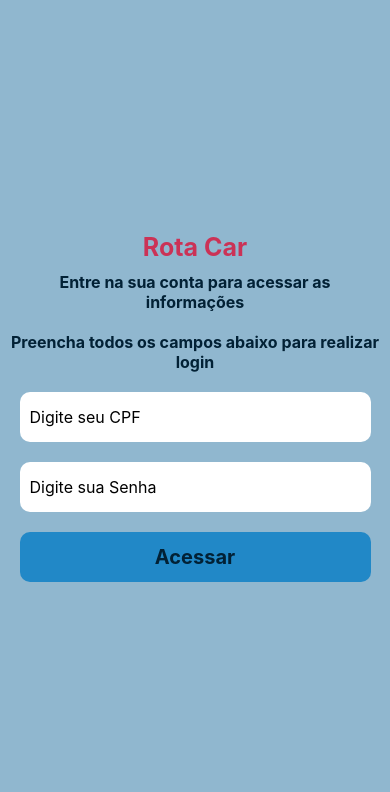
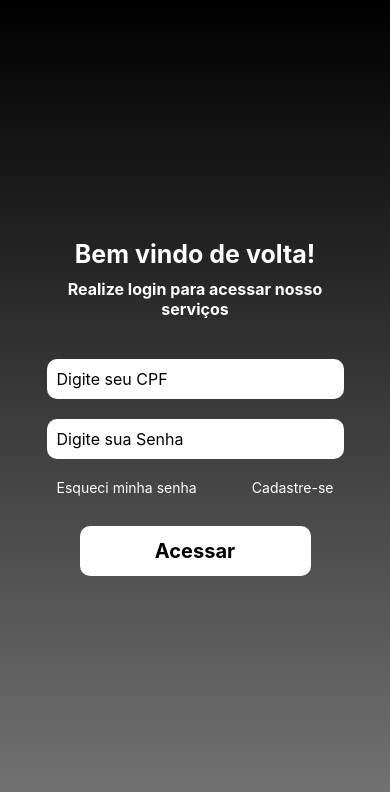
Before and after one commit to Luizeduard05/tcc-senai, a React Native app in the folder mobile/mecanica/: screen /Login in a window 390 px wide. Shown: the top 792 px of the page. Built offline with nearby package versions, Linux system fonts and the light colour scheme.

Commit message:
Atualização

```diff
--- a/mobile/mecanica/src/pages/agendamentos/index.js
+++ b/mobile/mecanica/src/pages/agendamentos/index.js
@@ -1,9 +1,20 @@
-import { View, Text } from "react-native";
+import { LinearGradient } from "expo-linear-gradient"
+import { StyleSheet,Platform, StatusBar } from "react-native"
+
 
 export default function Agendamentos() {
     return(
-        <View>
-            <Text>Agendamentoss</Text>
-        </View>
+        <LinearGradient colors={
+            ['#000000', 'rgba(0, 0, 0, 0.5)']}
+            style={styles.androidSafeArea}>
+
+        </LinearGradient>
     )
 }
+const styles = StyleSheet.create({
+    androidSafeArea: {
+        flex: 1,
+        justifyContent: "center",
+        paddingTop: Platform.OS === "android" ? StatusBar.currentHeight : 0,
+    }
+})
--- /dev/null
+++ b/mobile/mecanica/src/pages/cadastroUser/index.js
@@ -0,0 +1,133 @@
+import { useNavigation } from "@react-navigation/native";
+import { LinearGradient } from "expo-linear-gradient";
+import { View, Text, StyleSheet, StatusBar, Platform, TextInput, TouchableOpacity } from "react-native";
+
+export default function CadastroUser() {
+    const navigation = useNavigation();
+
+    const navegaLogin = () => {
+        navigation.navigate("Login")
+    }
+
+    return (
+        <LinearGradient colors={
+            ['#000000', 'rgba(0, 0, 0, 0.5)']}
+            style={styles.androidSafeArea}>
+            <View style={styles.container}>
+                <Text style={styles.title} > Seja bem vindo!</Text>
+                <Text style={styles.textStart} >Preencha os campos abaixo para realizar seu cadastro.</Text>
+
+                <TextInput
+                    style={styles.inputs}
+                    placeholder="Digite seu nome"
+                ></TextInput>
+                <TextInput
+                    style={styles.inputs}
+                    placeholder="Digite seu telefone"
+                ></TextInput>
+                <TextInput
+                    style={styles.inputs}
+                    placeholder="Digite seu email"
+                ></TextInput>
+                <TextInput
+                    style={styles.inputs}
+                    keyboardType="numeric"
+                    placeholder="Digite seu CPF"
+                    maxLength={11}
+                ></TextInput>
+
+                <TextInput
+                    style={styles.inputs}
+                    maxLength={11}
+                    secureTextEntry
+                    placeholder="Digite sua Senha"
+                ></TextInput>
+
+                <View style={styles.alinha}>
+
+                    <Text style={styles.text}>Possuí login?</Text>
+                    <TouchableOpacity >
+                        <Text style={styles.text} onPress={navegaLogin}>Ir para login</Text>
+                    </TouchableOpacity>
+                </View>
+                <TouchableOpacity style={styles.btnCadastrar} onPress={navegaLogin}  >
+                    <Text style={styles.textBtn} >Cadastrar-se</Text>
+                </TouchableOpacity>
+            </View>
+        </LinearGradient>
+
+    )
+}
+const styles = StyleSheet.create({
+    androidSafeArea: {
+        flex: 1,
+        justifyContent: "center",
+        paddingTop: Platform.OS === "android" ? StatusBar.currentHeight : 0,
+    },
+    container: {
+        flex: 0,
+        justifyContent: "center",
+        alignItems: "center",
+        backgroundColor: "#383838",
+        height: "80%",
+        margin: 30,
+        borderRadius: 10,
+        elevation: 7,
+        shadowColor: '#ffffff',
+        shadowOffset: {
+            width: 0,
+            height: 2,
+        },
+        shadowOpacity: 0.3,
+        shadowRadius: 6,
+    },
+    title: {
+        textAlign: "center",
+        fontWeight: "bold",
+        fontSize: 25,
+        color: "#fff",
+    },
+    textStart: {
+        textAlign: "center",
+        color: "#FFF",
+        fontSize: 16,
+        fontWeight: 'bold',
+        margin: 10,
+        marginBottom: 30
+    },
+    text: {
+        textAlign: "center",
+        color: "#FFF",
+        margin: 10,
+    },
+    inputs: {
+        width: "90%",
+        height: 50,
+        backgroundColor: "#fff",
+        padding: 10,
+        fontSize: 16,
+        borderRadius: 10,
+        margin: 10
+    },
+    btnCadastrar: {
+        width: "70%",
+        height: 50,
+        backgroundColor: "#FFF",
+        justifyContent: "center",
+        marginBottom: 30,
+        alignItems: "center",
+        borderRadius: 10,
+        marginTop: 20
+    },
+    textBtn: {
+        fontSize: 20,
+        color: "#000000",
+        fontWeight: "bold",
+    },
+    alinha: {
+        width: "90%",
+        flexDirection: "row",
+        justifyContent: "space-between"
+    }
+
+});
--- a/mobile/mecanica/src/pages/historico/index.js
+++ b/mobile/mecanica/src/pages/historico/index.js
@@ -1,9 +1,19 @@
-import { View, Text } from "react-native";
+import { LinearGradient } from "expo-linear-gradient"
+import { StyleSheet,Platform, StatusBar } from "react-native"
 
 export default function Historico() {
     return(
-        <View>
-            <Text>Historicoo</Text>
-        </View>
+        <LinearGradient colors={
+            ['#000000', 'rgba(0, 0, 0, 0.5)']}
+            style={styles.androidSafeArea}>
+
+        </LinearGradient>
     )
 }
+const styles = StyleSheet.create({
+    androidSafeArea: {
+        flex: 1,
+        justifyContent: "center",
+        paddingTop: Platform.OS === "android" ? StatusBar.currentHeight : 0,
+    }
+})
--- a/mobile/mecanica/src/pages/intranet/index.js
+++ b/mobile/mecanica/src/pages/intranet/index.js
@@ -12,10 +12,11 @@ export default function Intranet() {
     const navegaLogin = () => {
         navigation.navigate('Login')
     }
+    const navegaCadastroUser = () => {
+        navigation.navigate("CadastroUser")
+    }
 
-    const navegaHome = () => {
-        navigation.navigate("Drawer")
-    }
+
 
     return (
         <LinearGradient
@@ -27,11 +28,11 @@ export default function Intranet() {
 
                 {/* Botões */}
                 <View style={styles.alinhaLateral}>
-                    <Pressable style={styles.button}>
+                    <Pressable style={styles.button} onPress={navegaCadastroUser}>
                         <Text style={styles.textButton}>Cadastrar</Text>
                     </Pressable>
 
-                    <Pressable style={styles.button} onPress={navegaHome}>
+                    <Pressable style={styles.button} onPress={navegaLogin}>
                         <Text style={styles.textButton}>Login</Text>
                     </Pressable>
                 </View>
--- a/mobile/mecanica/src/pages/login/index.js
+++ b/mobile/mecanica/src/pages/login/index.js
@@ -1,63 +1,98 @@
+import { useNavigation } from "@react-navigation/native";
+import { LinearGradient } from "expo-linear-gradient";
 import { Text, View, Platform, StyleSheet, StatusBar, Pressable, Image, TouchableOpacity, TextInput } from "react-native"
 import { SafeAreaView } from "react-native-safe-area-context";
+import CadastroUser from "../cadastroUser";
 
 export default function Login() {
+    const navigation = useNavigation()
+
+    const navegaHome = () => {
+        navigation.navigate("Drawer")
+    }
+
+    const navegaCadastroUser = () => {
+        navigation.navigate("CadastroUser")
+    }
     return (
-        <SafeAreaView style={styles.androidSafeArea}>
+        <LinearGradient
+            colors={['#000000', 'rgba(0, 0, 0, 0.5)']}
+            style={styles.androidSafeArea} >
 
             <View style={styles.container}>
+                <Text style={styles.title} >Bem vindo de volta!</Text>
+                <Text style={styles.textStart} >Realize login para acessar nosso serviços</Text>
 
-                <Text style={styles.titles}>Rota Car</Text>
-
-                <Text style={styles.title}>Entre na sua conta para acessar as informações</Text>
-                <Text style={styles.title}>Preencha todos os campos abaixo para realizar login</Text>
 
                 <TextInput
+                    style={styles.inputs}
                     keyboardType="numeric"
                     placeholder="Digite seu CPF"
                     maxLength={11}
-                    style={styles.inputs}
                 ></TextInput>
                 <TextInput
+                    style={styles.inputs}
                     maxLength={11}
                     secureTextEntry
                     placeholder="Digite sua Senha"
-                    style={styles.inputs}
                 ></TextInput>
 
-                <TouchableOpacity style={styles.btnAcessar}>
+                <View style={styles.alinha}>
+
+                    <Text style={styles.text}>Esqueci minha senha</Text>
+                    <TouchableOpacity onPress={navegaCadastroUser}>
+                    <Text style={styles.text}  >Cadastre-se</Text>
+                    </TouchableOpacity>
+                </View>
+                <TouchableOpacity style={styles.btnAcessar} onPress={navegaHome}>
                     <Text style={styles.textBtn}>Acessar</Text>
                 </TouchableOpacity>
+            </View>
 
-            </View>
-        </SafeAreaView>
+        </LinearGradient>
     )
 }
 const styles = StyleSheet.create({
     androidSafeArea: {
         flex: 1,
+        justifyContent: "center",
         paddingTop: Platform.OS === "android" ? StatusBar.currentHeight : 0,
-        // backgroundColor: "black"
     },
     container: {
-        flex: 1,
-        backgroundColor: "#90B7CF",
+        flex: 0,
+        justifyContent: "center",
         alignItems: "center",
-        justifyContent: "center"
-        // justifyContent: "space-evenly",
+        backgroundColor: "#383838",
+        height: "60%",
+        margin: 30,
+        borderRadius: 10,
+        elevation: 7,
+        shadowColor: '#ffffff',
+        shadowOffset: {
+            width: 0,
+            height: 2,
+        },
+        shadowOpacity: 0.3,
+        shadowRadius: 6,
     },
-    titles: {
+    title: {
         textAlign: "center",
         fontWeight: "bold",
         fontSize: 25,
-        color: "#cb3256",
+        color: "#fff",
     },
-    title: {
+    textStart: {
         textAlign: "center",
-        color: "#022135",
+        color: "#FFF",
         fontSize: 16,
         fontWeight: 'bold',
-        margin: 10
+        margin: 10,
+        marginBottom: 30
+    },
+    text: {
+        textAlign: "center",
+        color: "#FFF",
+        margin: 10,
     },
     inputs: {
         width: "90%",
@@ -69,18 +104,96 @@ const styles = StyleSheet.create({
         margin: 10
     },
     btnAcessar: {
-        width: "90%",
+        width: "70%",
         height: 50,
-        backgroundColor: "#2188C7",
+        backgroundColor: "#FFF",
         justifyContent: "center",
         marginBottom: 30,
         alignItems: "center",
         borderRadius: 10,
-        marginTop: 10
+        marginTop: 20
     },
     textBtn: {
         fontSize: 20,
-        color: "#022135",
+        color: "#000000",
         fontWeight: "bold",
     },
+    alinha: {
+        width: "90%",
+        flexDirection: "row",
+        justifyContent: "space-between"
+    }
+
 });
+
+
+{/* <View style={styles.container}>
+
+<Text style={styles.title}>Rota Car</Text>
+
+<Text style={styles.text}>Entre na sua conta para acessar as informações</Text>
+<Text style={styles.text}>Preencha todos os campos abaixo para realizar login</Text>
+
+<TextInput
+    keyboardType="numeric"
+    placeholder="Digite seu CPF"
+    maxLength={11}
+    style={styles.inputs}
+></TextInput>
+<TextInput
+    maxLength={11}
+    secureTextEntry
+    placeholder="Digite sua Senha"
+    style={styles.inputs}
+></TextInput>
+
+<TouchableOpacity style={styles.btnAcessar}>
+    <Text style={styles.textBtn}>Acessar</Text>
+</TouchableOpacity>
+
+</View> */}
+
+// container: {
+//     flex: 1,
+//     backgroundColor: "#90B7CF",
+//     alignItems: "center",
+//     justifyContent: "center"
+//     // justifyContent: "space-evenly",
+// },
+// title: {
+//     textAlign: "center",
+//     fontWeight: "bold",
+//     fontSize: 25,
+//     color: "#cb3256",
+// },
+// text: {
+//     textAlign: "center",
+//     color: "#022135",
+//     fontSize: 16,
+//     fontWeight: 'bold',
+//     margin: 10
+// },
+// inputs: {
+//     width: "90%",
+//     height: 50,
+//     backgroundColor: "#fff",
+//     padding: 10,
+//     fontSize: 16,
+//     borderRadius: 10,
+//     margin: 10
+// },
+// btnAcessar: {
+//     width: "90%",
+//     height: 50,
+//     backgroundColor: "#2188C7",
+//     justifyContent: "center",
+//     marginBottom: 30,
+//     alignItems: "center",
+//     borderRadius: 10,
+//     marginTop: 10
+// },
+// textBtn: {
+//     fontSize: 20,
+//     color: "#022135",
+//     fontWeight: "bold",
+// },
```
Also changed, not shown: mobile/mecanica/App.js (+12 -1 lines).
